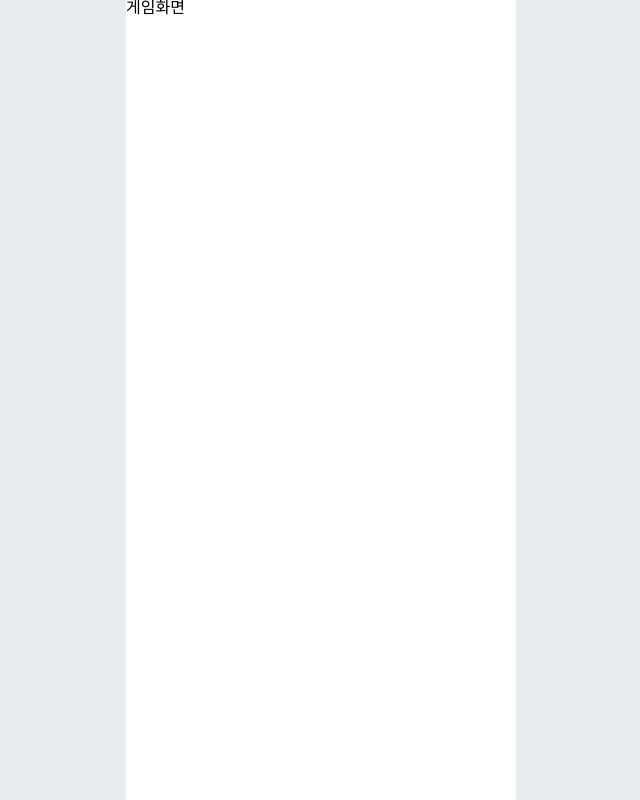
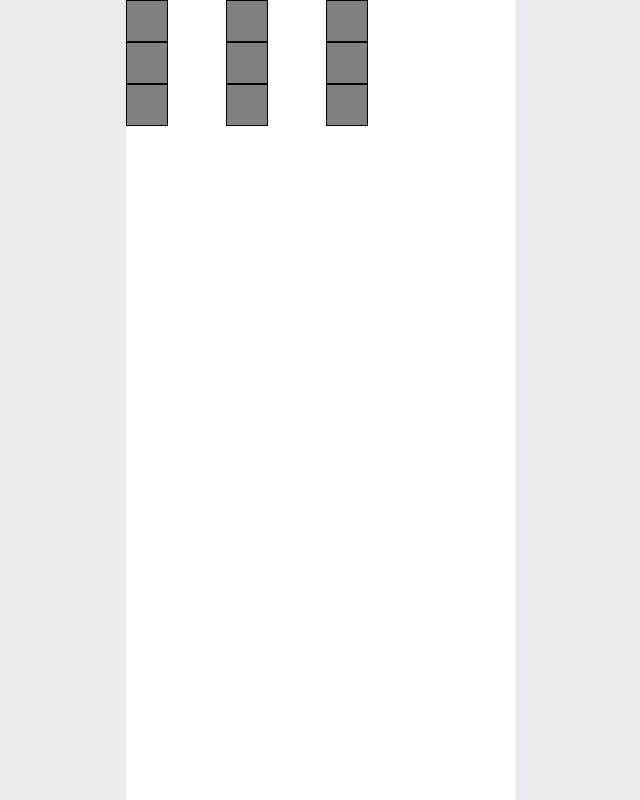
Before and after one commit to GhoRid/sudoku, a React (Create React App) app: page /game in a window 1280 px wide. Shown: the whole page, without its empty margins (319-959 px from the left). Built offline with nearby package versions, Linux system fonts and the light colour scheme.

Commit message:
rename: 이름 변경

```diff
--- /dev/null
+++ b/src/components/Board.jsx
@@ -0,0 +1,25 @@
+import styled from "styled-components";
+import Square from "./Cell";
+
+const BoardWrapper = styled.div`
+  display: grid;
+  grid-template-columns: repeat(3, 100px); // 3개의 열, 각 열은 100px
+`;
+
+const Board = () => {
+  return (
+    <BoardWrapper>
+      <Square />
+      <Square />
+      <Square />
+      <Square />
+      <Square />
+      <Square />
+      <Square />
+      <Square />
+      <Square />
+    </BoardWrapper>
+  );
+};
+
+export default Board;
--- /dev/null
+++ b/src/components/Cell.jsx
@@ -0,0 +1,14 @@
+import styled from "styled-components";
+
+const Box = styled.div`
+  width: 40px;
+  height: 40px;
+  border: 1px solid black;
+  background-color: grey;
+`;
+
+const Cell = (number) => {
+  return <Box>{/* <p>{number}</p> */}</Box>;
+};
+
+export default Cell;
--- a/src/pages/Game.jsx
+++ b/src/pages/Game.jsx
@@ -1,4 +1,5 @@
 import { useState } from "react";
+import Board from "../components/Board";
 
 const Game = () => {
   const [isLoading, setIsLoading] = useState(true);
@@ -7,7 +8,15 @@ const Game = () => {
     setIsLoading(false);
   }, 3000);
 
-  return isLoading ? <div>로딩중...</div> : <div>게임화면</div>;
+  if (isLoading) {
+    return <div>Loading...</div>;
+  }
+
+  return (
+    <div>
+      <Board></Board>
+    </div>
+  );
 };
 
 export default Game;
```
Also changed, not shown: src/components/Square.jsx (added, +11 -0 lines).
